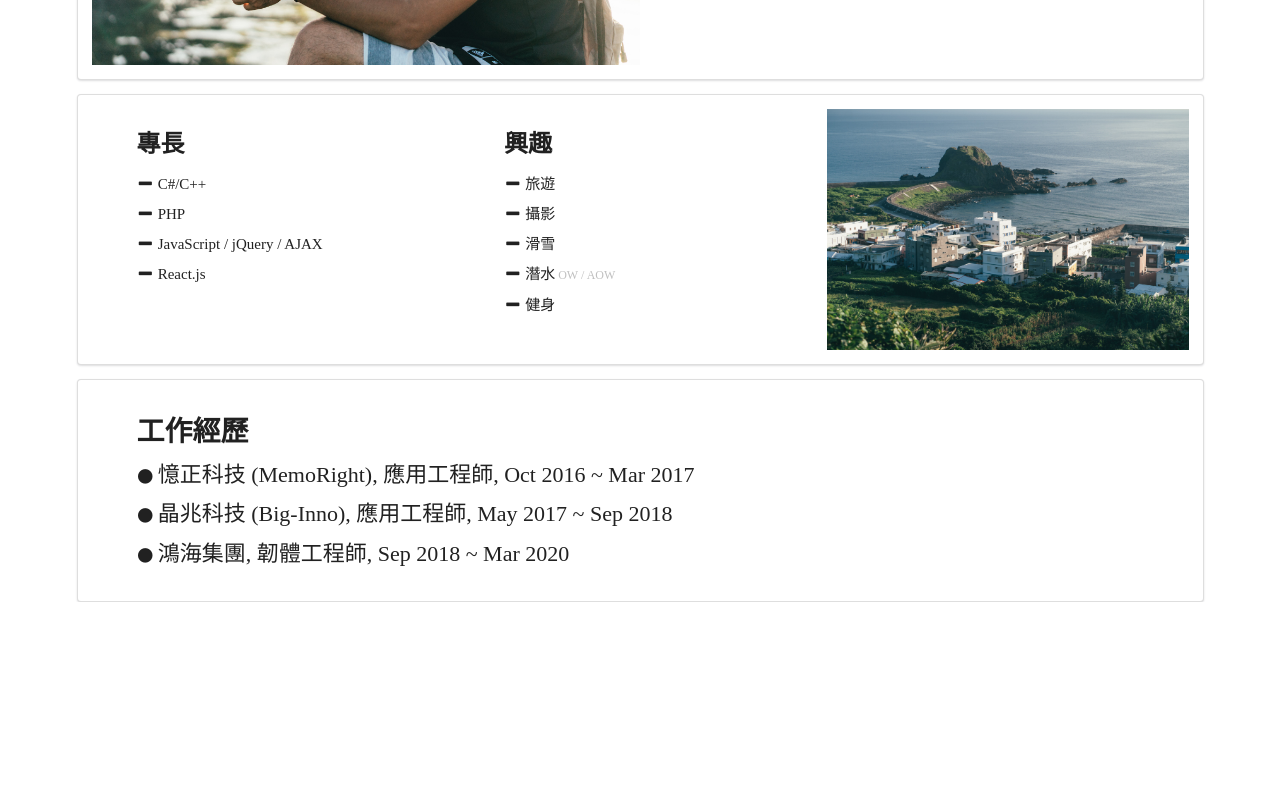
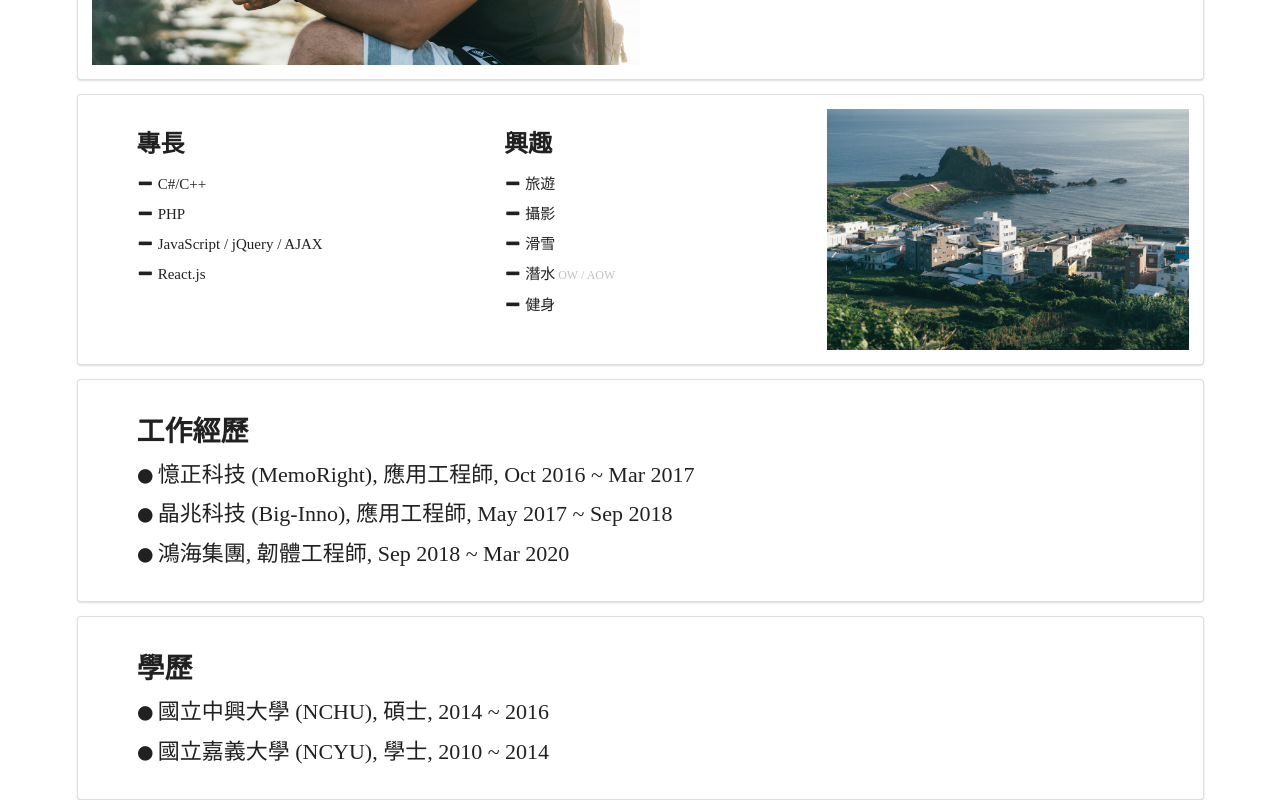
Before and after one commit to JosephT5566/my-resume, a React (Create React App) app: page / in a window 1280 px wide. Shown: the part 331-1131 px from the top of the page. Before the commit the page ends 933 px from the top, so only its background shows below. Built offline with nearby package versions, Linux system fonts and the light colour scheme; a web font is replaced by a local one.

Commit message:
Adding Education card 1. creating education.js similar to work.js 2. adding it to card list

```diff
--- a/src/components/ResumeCard.js
+++ b/src/components/ResumeCard.js
@@ -3,6 +3,7 @@ import React from 'react';
 import PersonalInfo from './cards/personalInfo';
 import Expertise from './cards/expertise';
 import Works from './cards/works';
+import Education from './cards/education';
 
 class ResumeCard extends React.Component {
     render() {
@@ -23,6 +24,9 @@ class ResumeCardList extends React.Component {
                 <ResumeCard>
                     <Works/>
                 </ResumeCard>
+                <ResumeCard>
+                    <Education/>
+                </ResumeCard>
             </div>
         );
     }
--- /dev/null
+++ b/src/components/cards/education.css
@@ -0,0 +1,33 @@
+#educationContainer .content {
+    padding: 0 25px;
+    margin: 20px;
+}
+
+#educationContainer .content span:hover {
+    cursor: pointer;
+}
+
+#educationContainer .transitionPanel {
+    width: 100%;
+    height: 70px;
+    margin: 0 30px;
+}
+
+#educationContainer .cardTransition-enter {
+    height: 0px;
+    opacity:0;
+}
+
+#educationContainer .cardTransition-enter-active {
+    height: 70px;
+    opacity: 1;
+    transform: translateY(0%);
+    transition: all 300ms ease;
+}
+
+#educationContainer .cardTransition-exit-active {
+    height: 0px;
+    opacity: 0;
+    transform: translateY(0%);
+    transition: all 300ms ease;
+}
--- /dev/null
+++ b/src/components/cards/education.js
@@ -0,0 +1,80 @@
+import './education.css';
+
+import React from 'react';
+import { CSSTransition } from 'react-transition-group';
+
+class Education extends React.Component {
+    constructor(props) {
+        super(props);
+        this.state = {
+            visibleEdu1: false,
+            visibleEdu2: false,
+        };
+        this.handleClickEdu1 = this.handleClickEdu1.bind(this);
+        this.handleClickEdu2 = this.handleClickEdu2.bind(this);
+    }
+
+    handleClickEdu1() {
+        this.setState({ visibleEdu1: !this.state.visibleEdu1 });
+        this.setState({ visibleEdu2: false });
+    }
+
+    handleClickEdu2() {
+        this.setState({ visibleEdu1: false });
+        this.setState({ visibleEdu2: !this.state.visibleEdu2 });
+    }
+
+    render() {
+        return (
+            <div id="educationContainer">
+                <div className="content">
+                    <h1>學歷</h1>
+                    <p>
+                        <i className="circle icon"></i>
+                        <span
+                            onClick={this.handleClickEdu1} // or we can use arrow funcion directly
+                            style={{ fontSize: '22px' }}
+                        >
+                            國立中興大學 (NCHU), 碩士, 2014 ~ 2016
+                            <CSSTransition
+                                classNames="nchu cardTransition"
+                                in={this.state.visibleEdu1}
+                                timeout={300}
+                                unmountOnExit
+                            >
+                                <div className="transitionPanel">
+                                    電機工程 · 系統與控制
+                                    <br />
+                                    論文：光學式捲帶料件記數系統 | 指導教授：許舜斌
+                                    <br />
+                                    利用清晰的影像，透過初步的影像處理運算，再配合設計的演算法、以及設計的測試環境實現元件的估算與記數。
+                                </div>
+                            </CSSTransition>
+                        </span>
+                    </p>
+                    <p>
+                        <i className="circle icon"></i>
+                        <span
+                            onClick={this.handleClickEdu2}
+                            style={{ fontSize: '22px' }}
+                        >
+                            國立嘉義大學 (NCYU), 學士, 2010 ~ 2014
+                            <CSSTransition
+                                classNames="ncyu cardTransition"
+                                in={this.state.visibleEdu2}
+                                timeout={300}
+                                unmountOnExit
+                            >
+                                <div className="transitionPanel">
+                                    電機工程
+                                </div>
+                            </CSSTransition>
+                        </span>
+                    </p>
+                </div>
+            </div>
+        );
+    }
+}
+
+export default Education;
```
